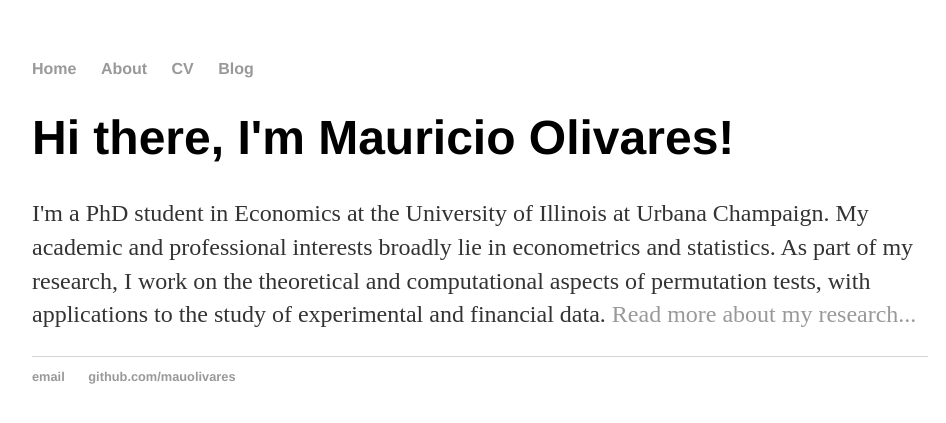
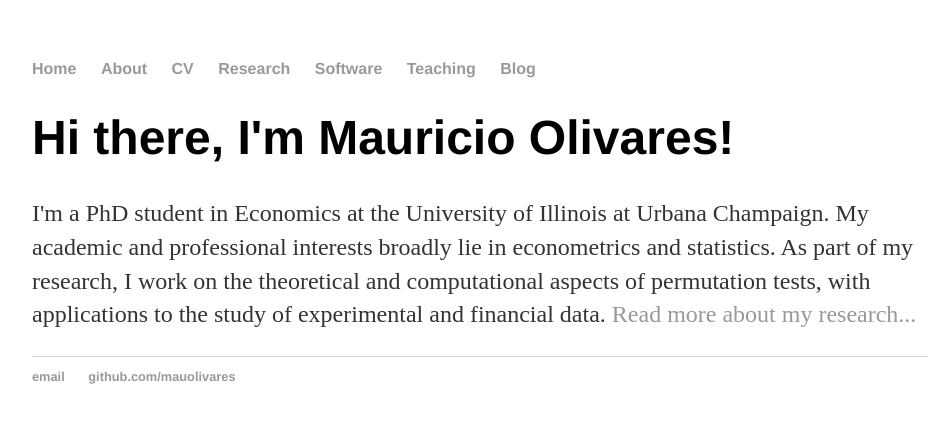
Before and after one commit to mauolivares/mauolivares.github.io, a Jekyll site: the page built from index.html, in a window 1280 px wide. Shown: the top 423 px of the page, without its empty margins (160-1106 px from the left). Built offline with Jekyll 4.4.1, drawn with Linux system fonts in a browser that asks for light colours.

Commit message:
Add research, teaching and software subpages

```diff
--- a/_layouts/default.html
+++ b/_layouts/default.html
@@ -11,6 +11,9 @@
 	        		<li><a href="/">Home</a></li>
 		        	<li><a href="/about">About</a></li>
 	        		<li><a href="/cv">CV</a></li>
+				<li><a href="/research">Research</a></li>
+				<li><a href="/software">Software</a></li>
+				<li><a href="/teaching">Teaching</a></li>
 	        		<li><a href="/blog">Blog</a></li>
 	    		</ul>
 			</nav>
```
